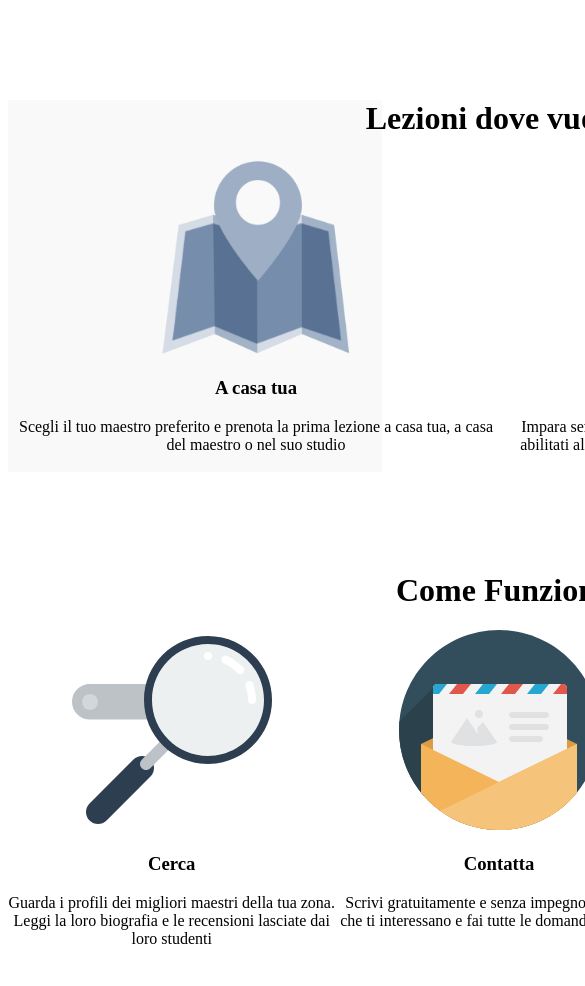
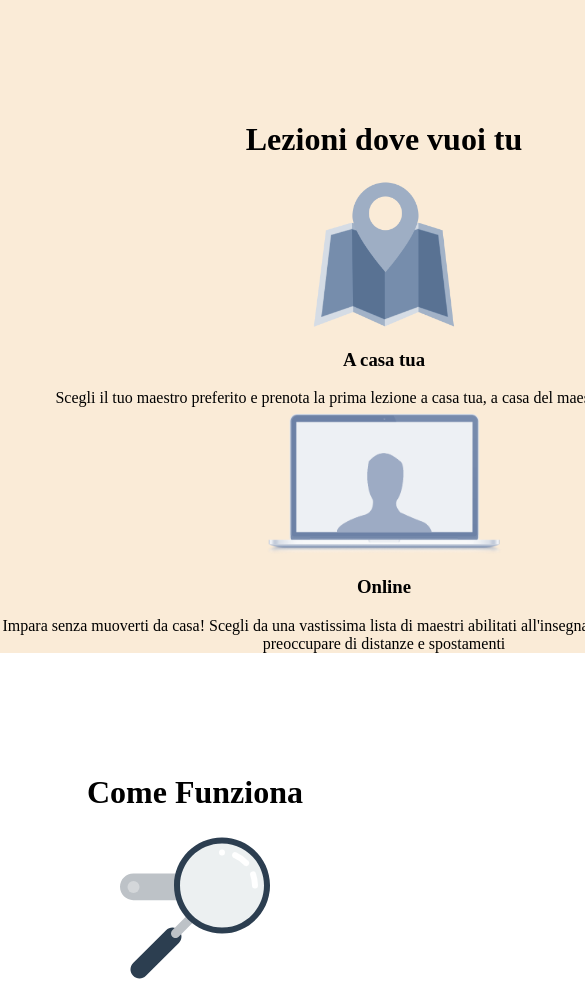
Before and after one commit to naiadidub/html-css-resp-wannabe, a plain HTML site: page index.html in a window 390 px wide. Shown: the top 986 px of the page, 585 px wide, since content can reach past the window. Drawn offline with Linux system fonts and the light colour scheme; files that its build step writes are made by us from their sources.

Commit message:
end + bonus

```diff
--- a/css/media-query.css
+++ b/css/media-query.css
@@ -0,0 +1,80 @@
+@media screen and (max-width: 420px){
+    body{
+        margin: 0;
+    }
+    #lezioni h1{
+        width: 420px;
+    }
+    #lezioni{
+        width: 420px;
+        display: flex;
+        flex-direction: column;
+        background-color: antiquewhite;
+
+    }
+    #lezioni .row{
+        max-width: 100%;
+        display: flex;
+        flex-direction: column;
+        background-color: antiquewhite;
+    }
+    #steps .row{
+        max-width: 100%;
+        display: flex;
+        flex-direction: column;
+        background-color: white;
+    }
+    #why .row{
+        max-width: 100%;
+        display: flex;
+        flex-direction: column;
+        background-color: antiquewhite;
+    }
+    .left,.right, .central{
+        min-width: 100%;
+    }
+
+    img{
+        max-height: 100px;
+    }
+}
+@media screen and (max-width: 768px){
+    body{
+        margin: 0;
+    }
+    #lezioni h1{
+        width: 768px;
+    }
+    #lezioni{
+        width: 768px;
+        display: flex;
+        flex-direction: column;
+        background-color: antiquewhite;
+
+    }
+    #lezioni .row{
+        max-width: 100%;
+        display: flex;
+        flex-direction: column;
+        background-color: antiquewhite;
+    }
+    #steps .row{
+        max-width: 100%;
+        display: flex;
+        flex-direction: column;
+        background-color: white;
+    }
+    #why .row{
+        max-width: 100%;
+        display: flex;
+        flex-direction: column;
+        background-color: antiquewhite;
+    }
+    .left,.right, .central{
+        min-width: 100%;
+    }
+
+    img{
+        max-height: 150px;
+    }
+}
--- a/index.html
+++ b/index.html
@@ -3,7 +3,7 @@
   <head>
     <meta charset="utf-8">
     <meta name="viewport" content="width=device-width, initial-scale=1.0">
-    <link rel="stylesheet" href="media-query.css">
+    <link rel="stylesheet" href="css/media-query.css">
     <link rel="stylesheet" href="css/style.css">
     <title>Boolean aCademy</title>
   </head>
```
